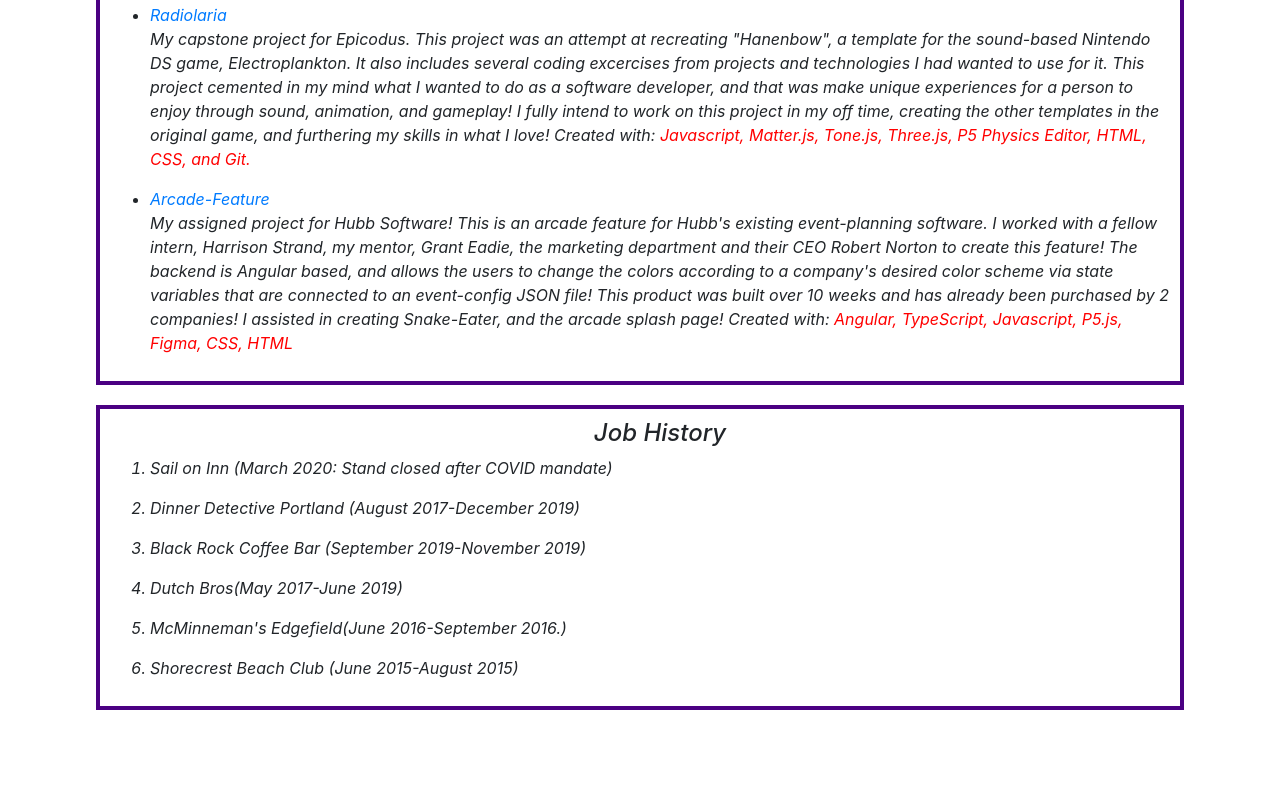
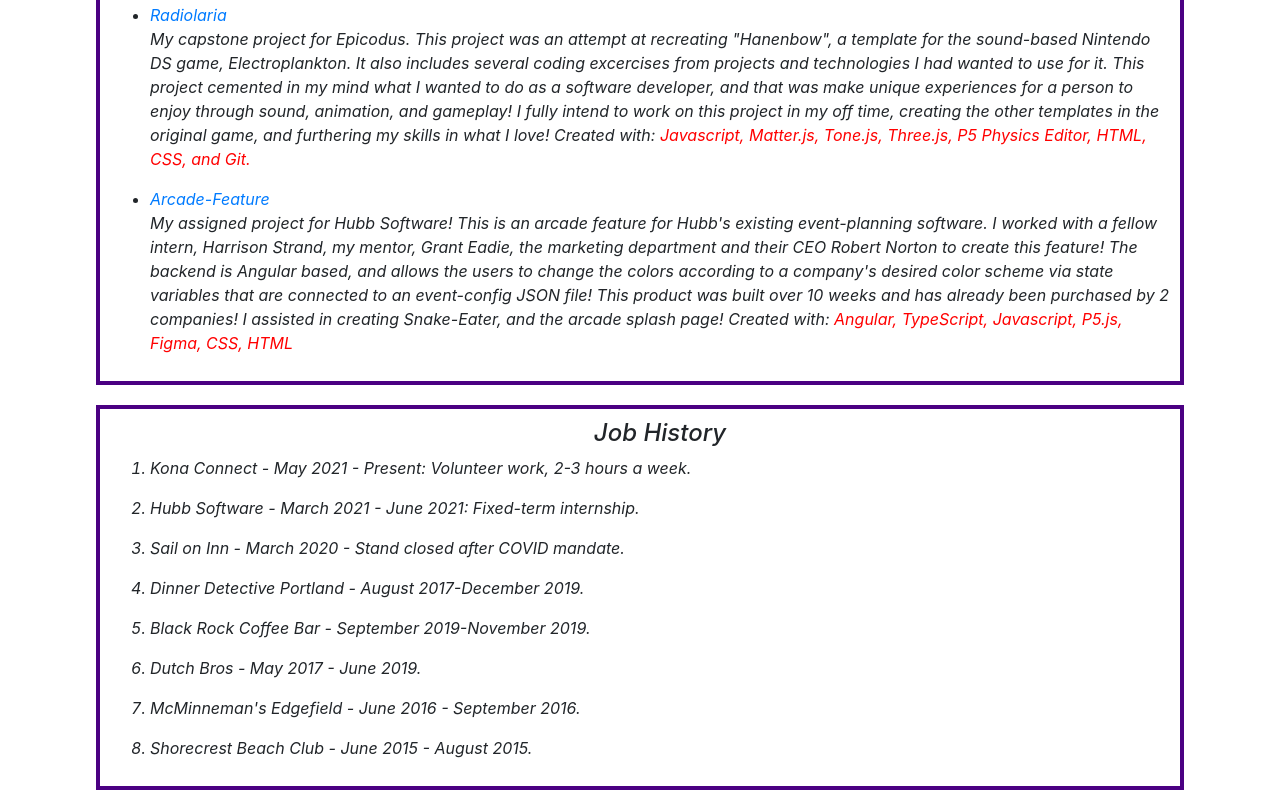
Before and after one commit to GarrettBrown-dev/My-Portfolio, a plain HTML site: page index.html in a window 1280 px wide. Shown: the part 1607-2417 px from the top of the page. Before the commit the page ends 2337 px from the top, so only its background shows below. Drawn offline with Linux system fonts and the light colour scheme.

Commit message:
Add Hubb and Kona Connect to jobs.

```diff
--- a/index.html
+++ b/index.html
@@ -75,22 +75,28 @@
     <ol>
       <h2>Job History</h2>
       <li>
-        <p>Sail on Inn (March 2020: Stand closed after COVID mandate) </p>
+        <p>Kona Connect - May 2021 - Present: Volunteer work, 2-3 hours a week.</p>
       </li>
       <li>
-        <p>Dinner Detective Portland (August 2017-December 2019)</p>
+        <p>Hubb Software - March 2021 - June 2021: Fixed-term internship.</p>
       </li>
       <li>
-        <p>Black Rock Coffee Bar (September 2019-November 2019)</p>
+        <p>Sail on Inn - March 2020 - Stand closed after COVID mandate. </p>
       </li>
       <li>
-        <p>Dutch Bros(May 2017-June 2019)</p>
+        <p>Dinner Detective Portland - August 2017-December 2019.</p>
       </li>
       <li>
-        <p>McMinneman's Edgefield(June 2016-September 2016.)</p>
+        <p>Black Rock Coffee Bar - September 2019-November 2019.</p>
       </li>
       <li>
-        <p>Shorecrest Beach Club (June 2015-August 2015)</p>
+        <p>Dutch Bros - May 2017 - June 2019.</p>
+      </li>
+      <li>
+        <p>McMinneman's Edgefield - June 2016 - September 2016.</p>
+      </li>
+      <li>
+        <p>Shorecrest Beach Club - June 2015 - August 2015.</p>
       </li>
     </ol>
   </div>
```
